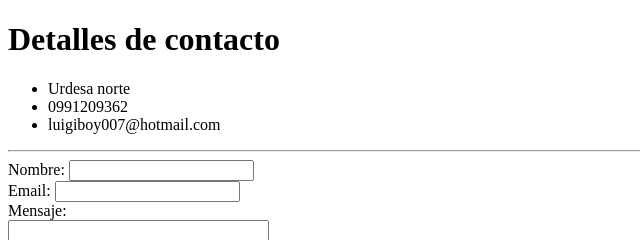
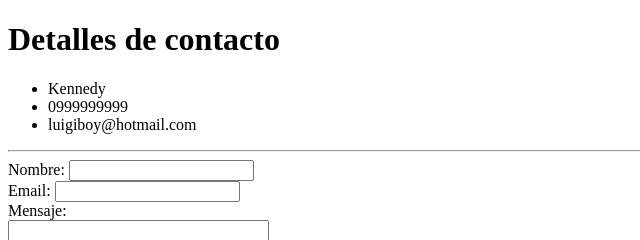
Before and after one commit to luisellocogithub/cv, a plain HTML site: page Contacto.html in a window 1280 px wide. Shown: the top 240 px of the page, 0-640 px from the left. Drawn offline with Linux system fonts and the light colour scheme.

Commit message:
minor changes

```diff
--- a/Contacto.html
+++ b/Contacto.html
@@ -7,9 +7,9 @@
   <body>
     <h1>Detalles de contacto</h1>
     <ul>
-      <li>Urdesa norte</li>
-      <li>0991209362</li>
-      <li>luigiboy007@hotmail.com</li>
+      <li>Kennedy</li>
+      <li>0999999999</li>
+      <li>luigiboy@hotmail.com</li>
     </ul>
     <hr>
     <form action="mailto:luigiboy007@hotmail.com" method="post" enctype="text/plain">
```
